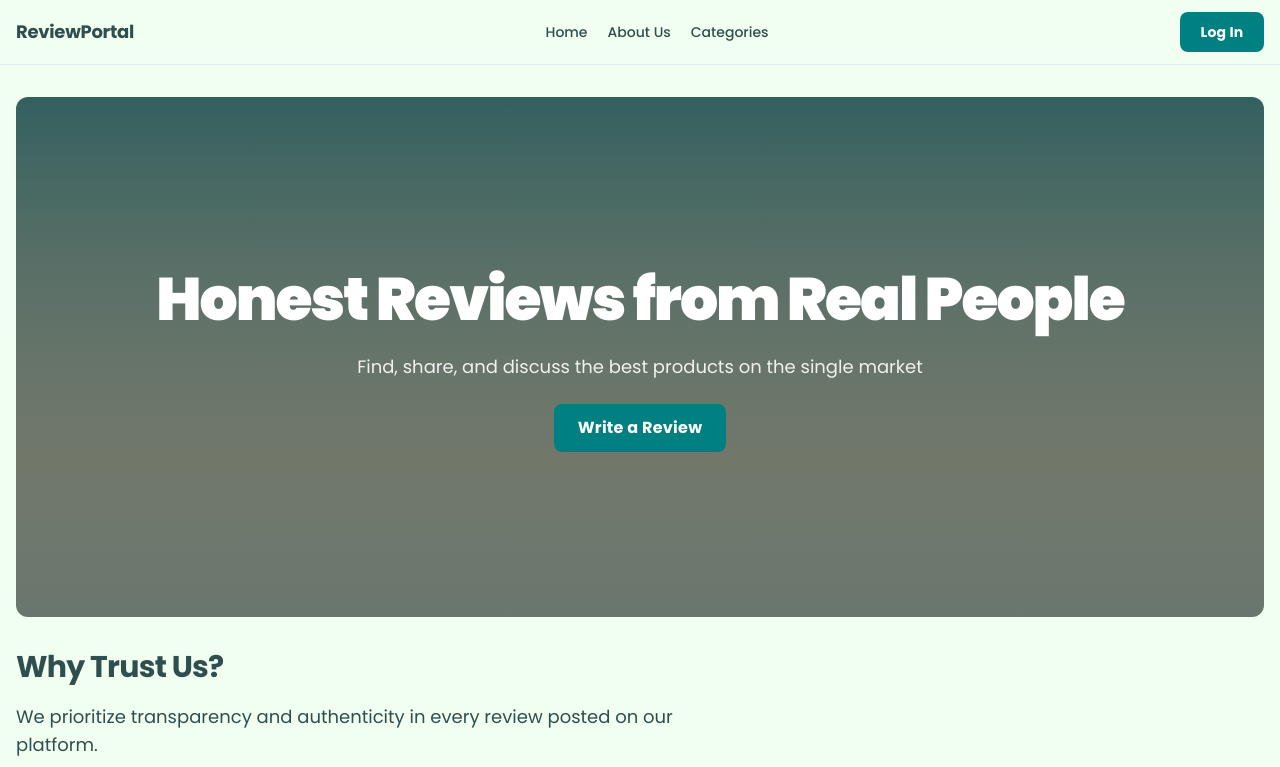
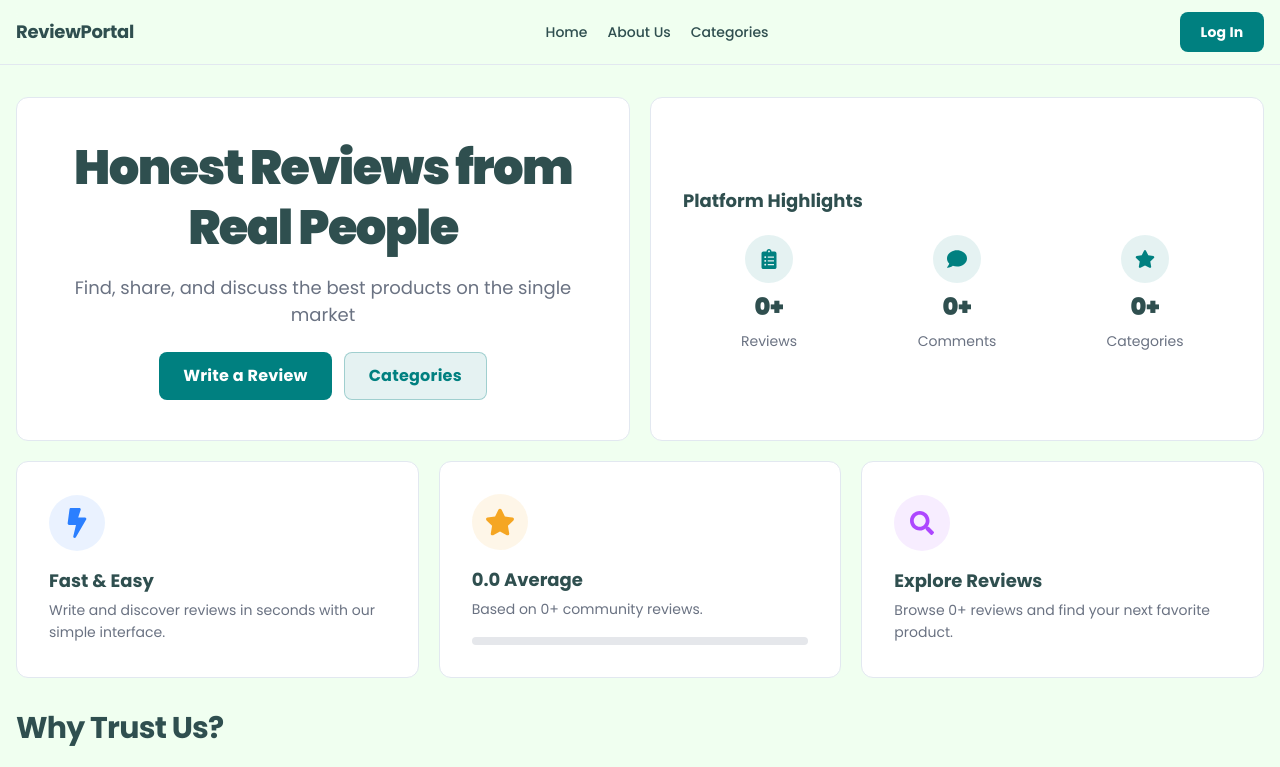
Before and after one commit to kader009/trustedge, a Next.js app: page / in a window 1280 px wide. Shown: the top 767 px of the page. Built offline with nearby package versions, Linux system fonts and the light colour scheme; no server answers.

Commit message:
banner section design update

```diff
--- a/app/page.tsx
+++ b/app/page.tsx
@@ -5,7 +5,7 @@ import CommunityFavorites from '@/src/components/home/CommunityFavorites';
 import PopularThisWeek from '@/src/components/home/PopularThisWeek';
 import WhyChooseUs from '@/src/components/home/WhyChooose';
 
-export default function Home() {
+export default async function Home() {
   return (
     <div>
       <main className="container mx-auto px-4 py-8">
--- a/src/components/home/BannerSection.tsx
+++ b/src/components/home/BannerSection.tsx
@@ -1,30 +1,186 @@
 import Link from 'next/link';
+import {
+  FaStar,
+  FaClipboardList,
+  FaBolt,
+  FaSearch,
+  FaComment,
+} from 'react-icons/fa';
+import { getProducts, getCategories } from '@/src/lib/api';
+import { Product } from '@/src/types/ProductType';
+import { Category as CategoryType } from '@/src/types/CategoryType';
 
-const BannerSection = () => {
+function formatCount(num: number): string {
+  if (num >= 10000) return `${Math.floor(num / 1000)}K+`;
+  if (num >= 1000) return `${(num / 1000).toFixed(1).replace(/\.0$/, '')}K+`;
+  if (num >= 100) return `${Math.floor(num / 100) * 100}+`;
+  return `${num}+`;
+}
+
+const BannerSection = async () => {
+  const [reviews, categories] = await Promise.all([
+    getProducts() as Promise<Product[]>,
+    getCategories() as Promise<CategoryType[]>,
+  ]);
+
+  const reviewCount = Array.isArray(reviews) ? reviews.length : 0;
+  const categoryCount = Array.isArray(categories) ? categories.length : 0;
+
+  // Calculate average rating from reviews
+  const avgRating =
+    reviewCount > 0
+      ? (
+          reviews.reduce(
+            (sum: number, r: Product) => sum + (r.rating || 0),
+            0,
+          ) / reviewCount
+        ).toFixed(1)
+      : '0.0';
+  const ratingPercent = reviewCount > 0 ? (parseFloat(avgRating) / 5) * 100 : 0;
+
+  // Count total comments using commentCount field
+  const totalComments = Array.isArray(reviews)
+    ? reviews.reduce(
+        (sum: number, r: Product) => sum + (r.commentCount || 0),
+        0,
+      )
+    : 0;
   return (
     <section className="mb-8">
-      <div className="w-full">
-        <div
-          className="flex min-h-[520px] flex-col gap-6 bg-cover bg-center bg-no-repeat rounded-xl items-center justify-center p-8 text-center relative overflow-hidden"
-          style={{
-            backgroundImage: `
-              linear-gradient(rgba(47, 79, 79, 0.4) 0%, rgba(47, 79, 79, 0.7) 100%),
-              linear-gradient(to bottom, #356b6a 0%, #d9b896 70%, #f4d3b5 100%)
-            `,
-          }}
-        >
-          <div className="flex flex-col gap-4 z-10">
-            <h1 className="text-white text-4xl font-black leading-tight tracking-[-0.033em] md:text-6xl">
+      <div className="flex flex-col gap-4 md:gap-5">
+        {/* Top Row — 2 cards */}
+        <div className="grid grid-cols-1 md:grid-cols-2 gap-4 md:gap-5">
+          {/* Card 1 — Hero */}
+          <div className="group relative flex flex-col gap-6 items-center justify-center p-8 md:p-10 text-center rounded-xl overflow-hidden min-h-80 bg-card-light dark:bg-card-dark border border-border-light dark:border-border-dark hover:scale-[1.02] transition-all duration-300 hover:border-primary/50 hover:shadow-[0_0_30px_rgba(0,128,128,0.1)]">
+            <div className="flex flex-col gap-4">
+              <h1 className="text-text-light dark:text-white text-3xl font-black leading-tight tracking-[-0.033em] md:text-4xl lg:text-5xl">
                 Honest Reviews from Real People
               </h1>
-            <h2 className="text-white/90 text-base font-normal leading-normal max-w-2xl mx-auto md:text-lg">
+              <h2 className="text-gray-500 dark:text-gray-400 text-base font-normal leading-normal max-w-2xl mx-auto md:text-lg">
                 Find, share, and discuss the best products on the single market
               </h2>
             </div>
+            <div className="flex flex-wrap items-center justify-center gap-3">
               <Link href="/create-review">
-            <button aria-label="Write a Review" role='button' className="flex min-w-[84px] max-w-[480px] cursor-pointer items-center justify-center overflow-hidden rounded-lg h-12 px-6 bg-primary text-white text-base font-bold leading-normal tracking-[0.015em] hover:opacity-90 transition-opacity z-10">
+                <button
+                  aria-label="Write a Review"
+                  role="button"
+                  className="flex min-w-[84px] cursor-pointer items-center justify-center overflow-hidden rounded-lg h-12 px-6 bg-primary text-white text-base font-bold leading-normal tracking-[0.015em] hover:opacity-90 transition-opacity"
+                >
                   Write a Review
                 </button>
+              </Link>
+              <Link href="/categories">
+                <button
+                  aria-label="Browse Categories"
+                  role="button"
+                  className="flex min-w-[84px] cursor-pointer items-center justify-center overflow-hidden rounded-lg h-12 px-6 bg-primary/10 text-primary dark:bg-primary/20 dark:text-white text-base font-bold leading-normal tracking-[0.015em] hover:bg-primary/20 dark:hover:bg-primary/30 transition-colors border border-primary/30"
+                >
+                  Categories
+                </button>
+              </Link>
+            </div>
+          </div>
+
+          {/* Card 2 — Platform Stats */}
+          <div className="group relative flex flex-col justify-center gap-5 rounded-xl p-6 md:p-8 bg-card-light dark:bg-card-dark border border-border-light dark:border-border-dark hover:scale-[1.02] transition-all duration-300 hover:border-primary/50 hover:shadow-[0_0_30px_rgba(0,128,128,0.1)]">
+            <h3 className="text-text-light dark:text-white text-lg font-bold">
+              Platform Highlights
+            </h3>
+            <div className="grid grid-cols-3 gap-4">
+              <div className="flex flex-col items-center gap-2 text-center">
+                <div className="size-12 rounded-full bg-primary/10 flex items-center justify-center text-primary group-hover:bg-primary group-hover:text-white transition-colors">
+                  <FaClipboardList className="text-xl" />
+                </div>
+                <span className="text-xl md:text-2xl font-black text-text-light dark:text-white">
+                  {formatCount(reviewCount)}
+                </span>
+                <span className="text-xs md:text-sm text-gray-500 dark:text-gray-400">
+                  Reviews
+                </span>
+              </div>
+              <div className="flex flex-col items-center gap-2 text-center">
+                <div className="size-12 rounded-full bg-primary/10 flex items-center justify-center text-primary group-hover:bg-primary group-hover:text-white transition-colors">
+                  <FaComment className="text-xl" />
+                </div>
+                <span className="text-xl md:text-2xl font-black text-text-light dark:text-white">
+                  {formatCount(totalComments)}
+                </span>
+                <span className="text-xs md:text-sm text-gray-500 dark:text-gray-400">
+                  Comments
+                </span>
+              </div>
+              <div className="flex flex-col items-center gap-2 text-center">
+                <div className="size-12 rounded-full bg-primary/10 flex items-center justify-center text-primary group-hover:bg-primary group-hover:text-white transition-colors">
+                  <FaStar className="text-xl" />
+                </div>
+                <span className="text-xl md:text-2xl font-black text-text-light dark:text-white">
+                  {formatCount(categoryCount)}
+                </span>
+                <span className="text-xs md:text-sm text-gray-500 dark:text-gray-400">
+                  Categories
+                </span>
+              </div>
+            </div>
+          </div>
+        </div>
+
+        {/* Bottom Row — 3 cards */}
+        <div className="grid grid-cols-1 md:grid-cols-3 gap-4 md:gap-5">
+          {/* Card 3 — Fast & Easy */}
+          <div className="group relative flex flex-col justify-center gap-4 rounded-xl p-6 md:p-8 bg-card-light dark:bg-card-dark border border-border-light dark:border-border-dark hover:scale-[1.02] transition-all duration-300 hover:border-primary/50 hover:shadow-[0_0_30px_rgba(0,128,128,0.1)]">
+            <div className="size-14 rounded-full bg-blue-500/10 flex items-center justify-center text-blue-500 group-hover:bg-blue-500 group-hover:text-white transition-colors">
+              <FaBolt className="text-3xl" />
+            </div>
+            <div className="flex flex-col gap-1">
+              <h3 className="text-text-light dark:text-white text-lg font-bold">
+                Fast & Easy
+              </h3>
+              <p className="text-sm text-gray-500 dark:text-gray-400 leading-relaxed">
+                Write and discover reviews in seconds with our simple interface.
+              </p>
+            </div>
+          </div>
+
+          {/* Card 4 — Top Rated */}
+          <div className="group relative flex flex-col justify-center gap-4 rounded-xl p-6 md:p-8 bg-card-light dark:bg-card-dark border border-border-light dark:border-border-dark hover:scale-[1.02] transition-all duration-300 hover:border-primary/50 hover:shadow-[0_0_30px_rgba(0,128,128,0.1)]">
+            <div className="size-14 rounded-full bg-accent/10 flex items-center justify-center text-accent group-hover:bg-accent group-hover:text-white transition-colors">
+              <FaStar className="text-3xl" />
+            </div>
+            <div className="flex flex-col gap-1">
+              <h3 className="text-text-light dark:text-white text-lg font-bold">
+                {avgRating} Average
+              </h3>
+              <p className="text-sm text-gray-500 dark:text-gray-400 leading-relaxed">
+                Based on {formatCount(reviewCount)} community reviews.
+              </p>
+            </div>
+            {/* Rating bar */}
+            <div className="w-full bg-gray-200 dark:bg-gray-700 rounded-full h-2">
+              <div
+                className="bg-accent h-2 rounded-full"
+                style={{ width: `${ratingPercent}%` }}
+              />
+            </div>
+          </div>
+
+          {/* Card 5 — Explore Reviews */}
+          <Link
+            href="/reviews"
+            className="group relative flex flex-col justify-center gap-4 rounded-xl p-6 md:p-8 bg-card-light dark:bg-card-dark border border-border-light dark:border-border-dark hover:scale-[1.02] transition-all duration-300 hover:border-primary/50 hover:shadow-[0_0_30px_rgba(0,128,128,0.1)]"
+          >
+            <div className="size-14 shrink-0 rounded-full bg-purple-500/10 flex items-center justify-center text-purple-500 group-hover:bg-purple-500 group-hover:text-white transition-colors">
+              <FaSearch className="text-2xl" />
+            </div>
+            <div className="flex flex-col gap-1">
+              <h3 className="text-text-light dark:text-white text-lg font-bold">
+                Explore Reviews
+              </h3>
+              <p className="text-sm text-gray-500 dark:text-gray-400 leading-relaxed">
+                Browse {formatCount(reviewCount)} reviews and find your next
+                favorite product.
+              </p>
+            </div>
           </Link>
         </div>
       </div>
```
Lines whose indentation alone changed are shown as unchanged.
